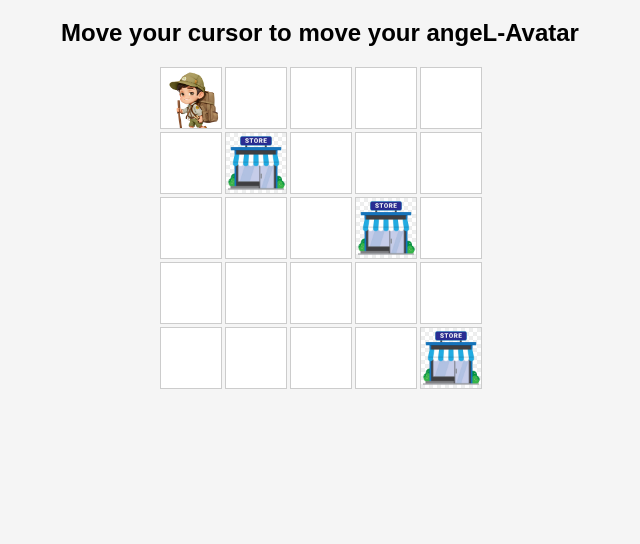
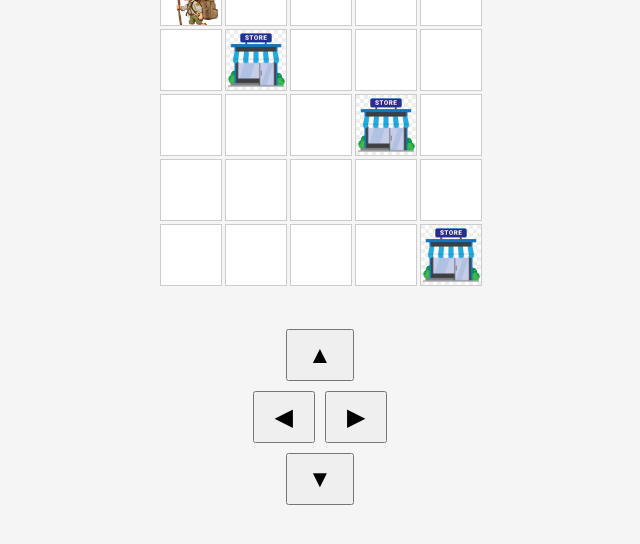
Before and after one commit to satya-ssp/ange.L, a plain HTML site: page index.html in a window 1280 px wide. Shown: the part 236-780 px from the top of the page, without its empty margins (320-960 px from the left). Drawn offline with nearby package versions, Linux system fonts and the light colour scheme.

Commit message:
Add files via upload

```diff
--- a/index.html
+++ b/index.html
@@ -12,6 +12,14 @@
     <div class="game-container">
         <div id="game-board"></div>
         <div id="discount-info"></div>
+        <div class="joystick">
+            <button class="joystick-button" onclick="moveCharacter(0, -1)">▲</button>
+            <div class="joystick-middle">
+                <button class="joystick-button" onclick="moveCharacter(-1, 0)">◀</button>
+                <button class="joystick-button" onclick="moveCharacter(1, 0)">▶</button>
+            </div>
+            <button class="joystick-button" onclick="moveCharacter(0, 1)">▼</button>
+        </div>
     </div>
     <script src="https://cdn.jsdelivr.net/npm/canvas-confetti@1.3.3/dist/confetti.browser.min.js"></script>
     <script src="script.js"></script>
--- a/styles.css
+++ b/styles.css
@@ -56,3 +56,22 @@ h1 {
     margin-top: 20px;
     font-size: 18px;
 }
+
+.joystick {
+    margin-top: 20px;
+    display: flex;
+    flex-direction: column;
+    align-items: center;
+}
+
+.joystick-middle {
+    display: flex;
+    justify-content: center;
+}
+
+.joystick-button {
+    margin: 5px;
+    padding: 10px 20px;
+    font-size: 24px;
+    cursor: pointer;
+}
```
